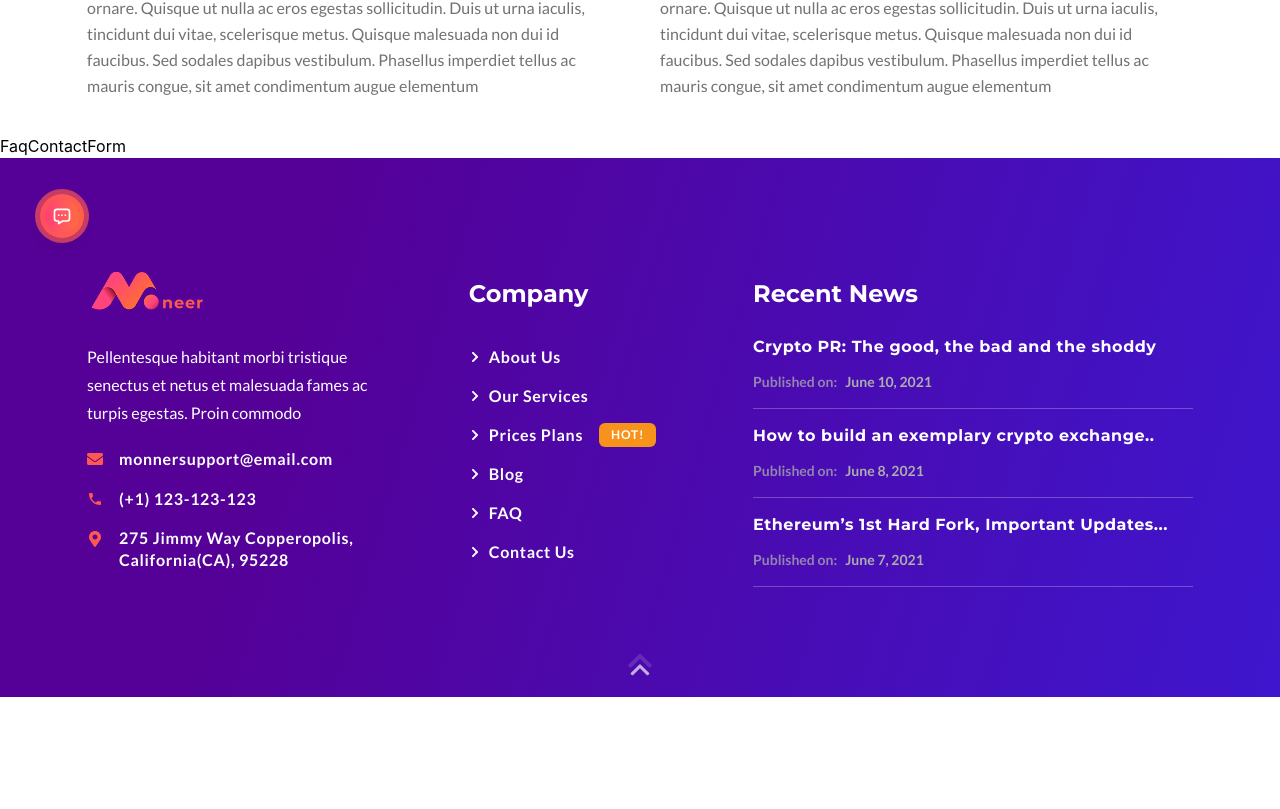
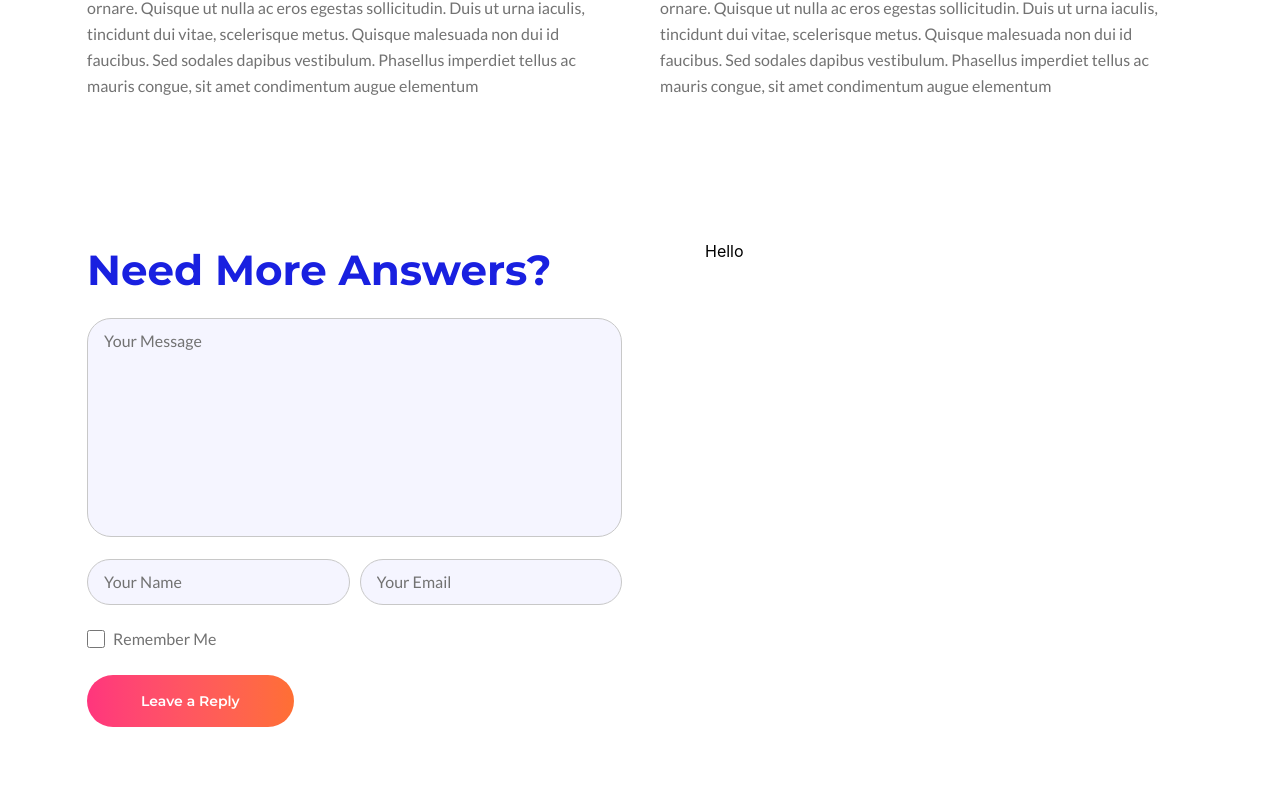
Before and after one commit to dev-mehedihassan/moneer, a React (Vite) app: page /faq in a window 1280 px wide. Shown: the part 1311-2120 px from the top of the page. Before the commit the page ends 2008 px from the top, so only its background shows below. Built offline with nearby package versions, Linux system fonts and the light colour scheme.

Commit message:
Faq contact form design complete

```diff
--- a/src/components/pages/faq/FaqContactForm.jsx
+++ b/src/components/pages/faq/FaqContactForm.jsx
@@ -1,8 +1,36 @@
 import React from 'react'
+import Heading from '../../ui/Heading'
+import Input from '../../ui/Input'
 
 const FaqContactForm = () => {
+
+const inputStyle = `border border-[#C8C8C8] border-opacity-[73%] bg-[#F5F5FF] bg-opacity-[53%] rounded-[24px] py-2.5 px-4 font-normal font-lato text-base placeholder:text-gray_2 placeholder:font-lato`
+
   return (
-    <div>FaqContactForm</div>
+    <section className="pt-[105px] pb-[96px]">
+        <div className="container">
+            <div className="grid grid-cols-[535px_auto] gap-x-[83px]">
+                <div>
+                    <Heading variant="h3" text="Need More Answers?" className="text-blue_1 text-[42px] font-montserrat font-bold" />
+                    <form>
+                        <textarea placeholder="Your Message" className="mt-4 w-full border border-[#C8C8C8] border-opacity-[73%] bg-[#F5F5FF] bg-opacity-[53%] rounded-[24px] py-2.5 px-4 font-normal font-lato text-base placeholder:text-gray_2 placeholder:font-lato min-h-[219px] resize-none" />
+                        <div className="mt-4 grid grid-cols-2 gap-x-2.5">
+                            <Input type="text" placeholder="Your Name" className={inputStyle} />
+                            <Input type="email" placeholder="Your Email" className={inputStyle} />
+                        </div>
+                        <div className="mt-5.5 flex gap-2 items-center">
+                            <Input type="checkbox" id="checkbox" className="w-[18px] h-[18px] rounded-[4px] accent-[#979797]" />
+                            <label htmlFor="checkbox" className="text-base text-gray_2 font-lato font-normal text-gray_2">Remember Me</label>
+                        </div>
+                        <button type="submit" value="Leave a Reply" className="mt-6 bg-linear-to-r from-[#FF357D] to-[#FF6F33] text-white font-montserrat text-sm font-semibold py-4 px-[54px] inline-block rounded-[28px] cursor-pointer">
+                            Leave a Reply
+                        </button>
+                    </form>
+                </div>
+                <div>Hello</div>
+            </div>
+        </div>
+    </section>
   )
 }
 
```
